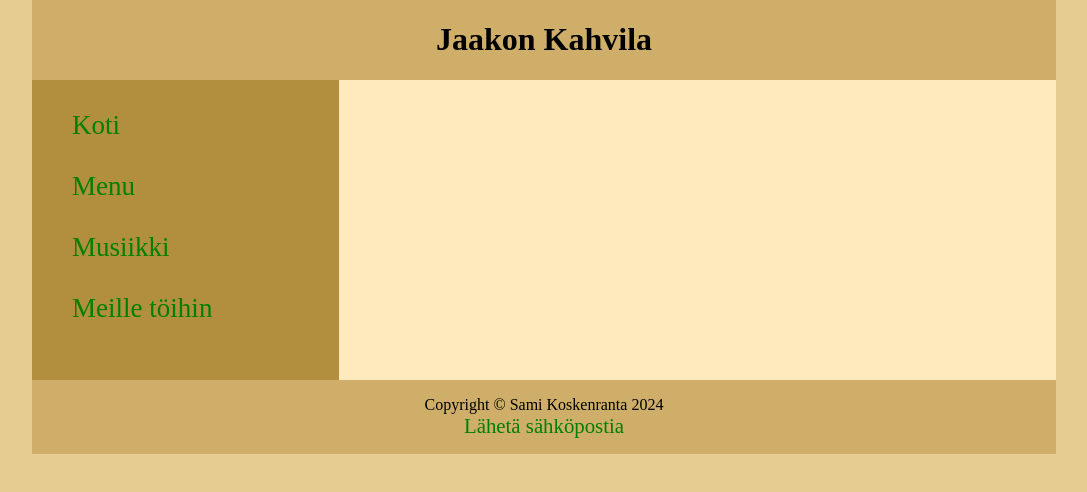
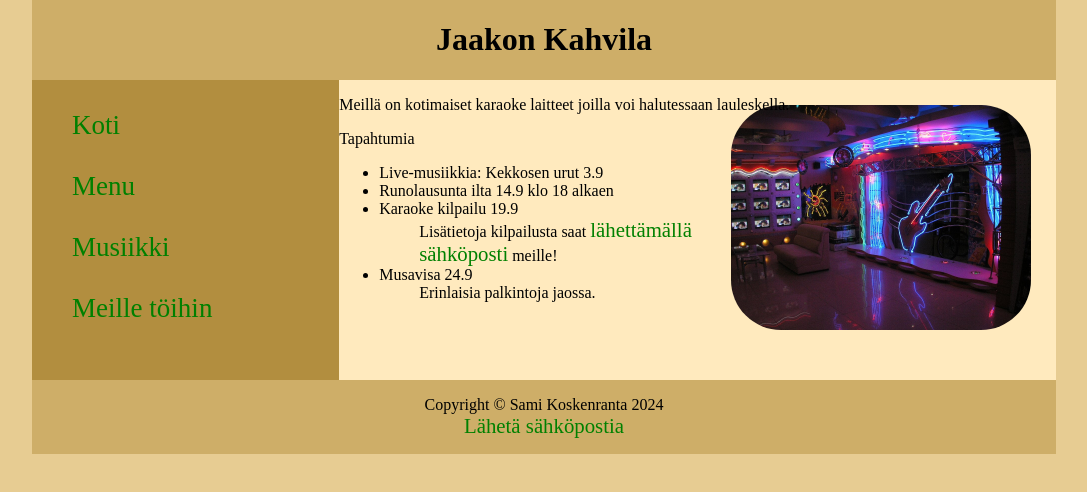
Before and after one commit to Samkosken/HTML, a plain HTML site: page Kahvila/musiikki.html in a window 1280 px wide. Shown: the whole page, without its empty margins (96-1183 px from the left). Drawn offline with Linux system fonts and the light colour scheme.

Commit message:
kahvilamusiikki

```diff
--- a/CSS/kahvila.css
+++ b/CSS/kahvila.css
@@ -74,3 +74,7 @@ nav ul, a:link {
 }
 
 /* Musiikki sivun muotoilua */
+.karoke {
+    width: 300px;
+    float: right;
+}
--- a/Kahvila/musiikki.html
+++ b/Kahvila/musiikki.html
@@ -25,8 +25,18 @@
         </div>
         <div class="section">
             <section>
-                <article>
-                   <p></p>
+                <article >
+                   <p>Meillä on kotimaiset karaoke laitteet joilla voi halutessaan lauleskella.</p>
+                   <img src="../Kuvat/karaoke.jpg" alt="karaoke huone" class="karaoke">
+                   <p>Tapahtumia</p>
+                   <ul>
+                       <li>Live-musiikkia: Kekkosen urut 3.9</li>
+                       <li>Runolausunta ilta 14.9 klo 18 alkaen</li>
+                       <li>Karaoke kilpailu 19.9</li>
+                       <dd>Lisätietoja kilpailusta saat <a href="mailto:sami.koskenranta@edu.keuda.fi">lähettämällä sähköposti</a> meille!</dd>
+                       <li>Musavisa 24.9</li>
+                       <dd>Erinlaisia palkintoja jaossa.</dd>
+                </ul>
                 </article>
             </section>
         </div>
```
Also changed, not shown: Kuvat/karaoke.jpg (added).
